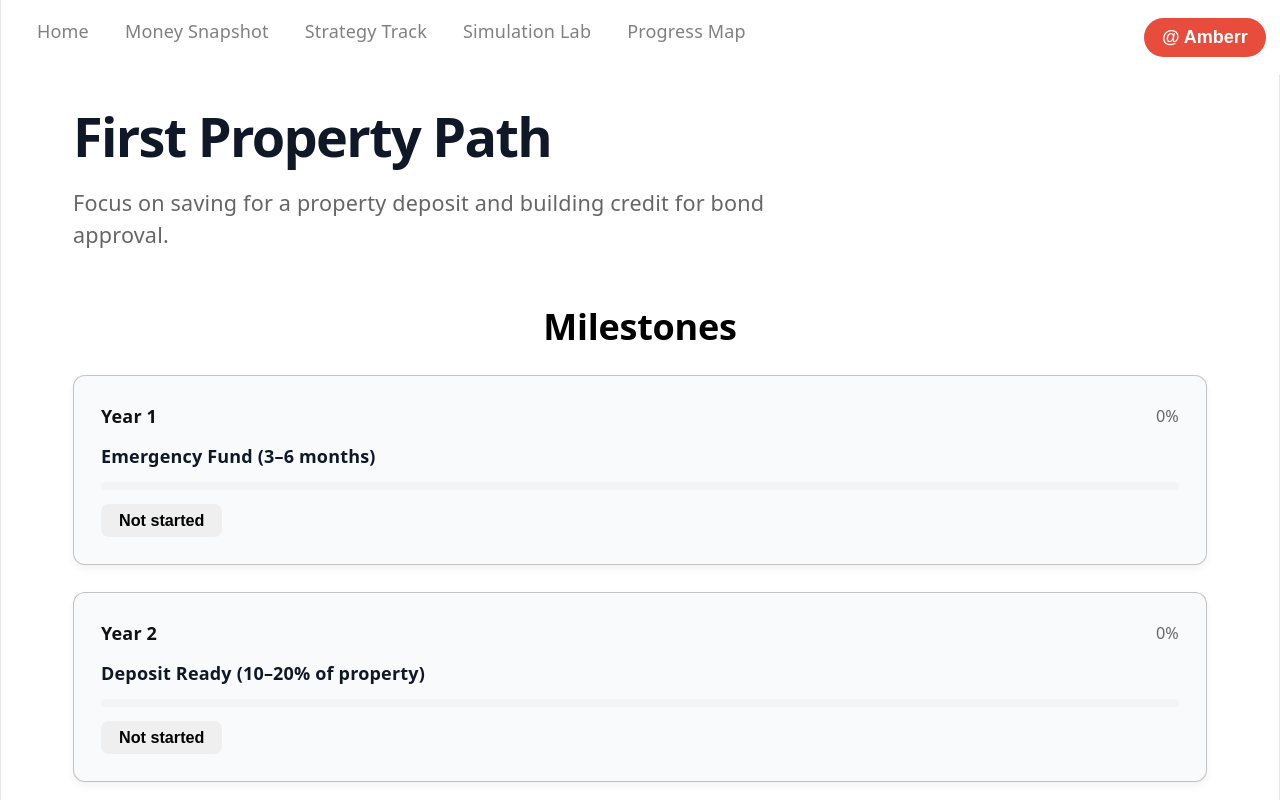
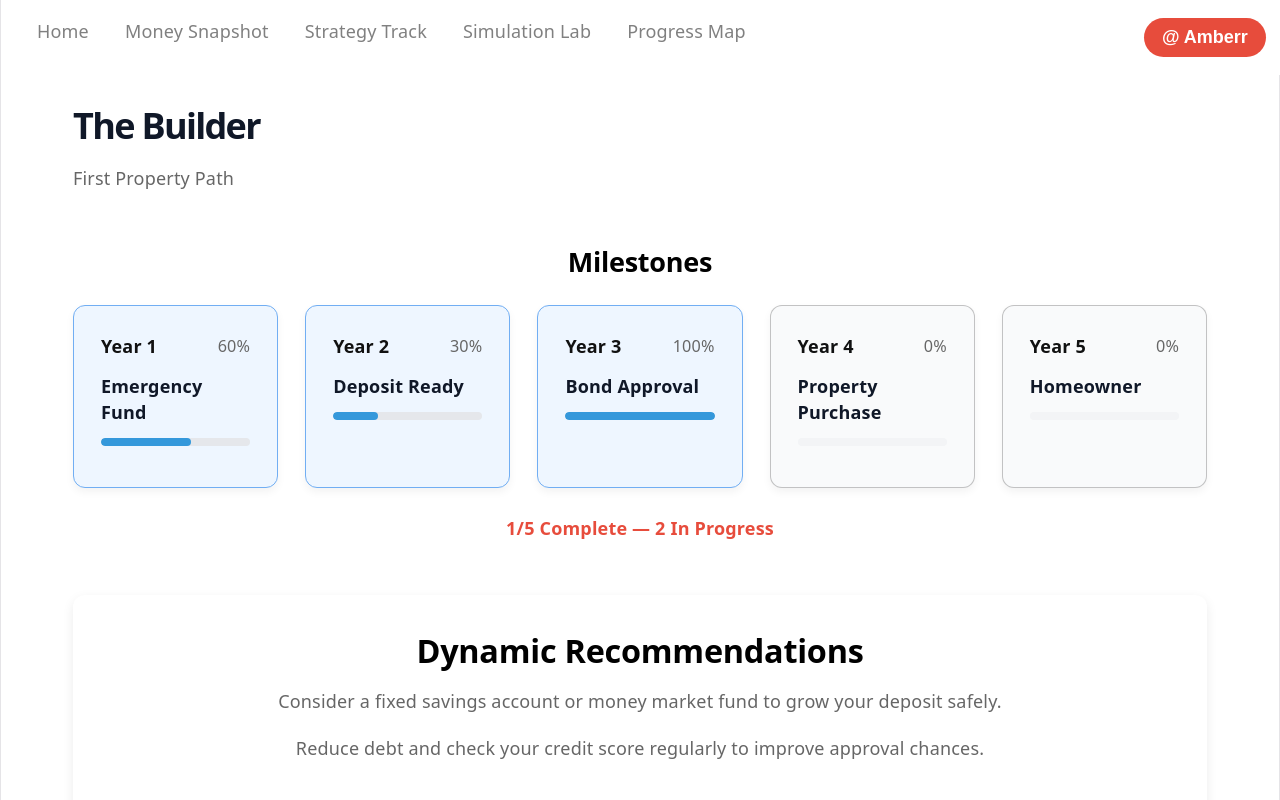
Before and after one commit to AmberCooper23/IMAssignment2, a React (Vite) app in the folder absa-frontend/: page /tracks/first-property in a window 1280 px wide. Shown: the top 800 px of the page. Built offline with nearby package versions, Linux system fonts and the light colour scheme.

Commit message:
fucken finally

```diff
--- a/absa-frontend/src/components/StrategyMilestones/StrategyMilestones.css
+++ b/absa-frontend/src/components/StrategyMilestones/StrategyMilestones.css
@@ -56,12 +56,9 @@
 }
 
 .milestoneRow {
-  display: flex;
-  flex-direction: row;
-  justify-content: space-between;
-  align-items: stretch;
-  gap: 1rem;
-  margin: 1rem 0;
+    display: flex;
+    flex-direction: row;
+    gap: 1.5rem;
 }
 
 .milestoneCard {
--- a/absa-frontend/src/pages/FirstPropertyPage/FirstProperty.css
+++ b/absa-frontend/src/pages/FirstPropertyPage/FirstProperty.css
@@ -10,7 +10,7 @@
 }
 
 .trackDetailTitle {
-    font-size: 3rem;
+    font-size: 2rem;
     font-weight: bold;
     margin-bottom: 1rem;
     line-height: 1.2;
@@ -19,20 +19,19 @@
 }
 
 .trackDetailSubtitle {
-    font-size: 1.2rem;
+    font-size: 1rem;
     color: #666;
     max-width: 700px;
     line-height: 1.5;
     text-align: left;
 }
 
-/* Milestones Section */
 .milestones {
     margin-bottom: 3rem;
 }
 
 .milestonesTitle {
-    font-size: 2rem;
+    font-size: 1.5rem;
     font-weight: bold;
     margin-bottom: 1.5rem;
     color: black;
@@ -40,7 +39,7 @@
 
 .milestoneRow {
     display: flex;
-    flex-direction: column;
+    flex-direction: row;
     gap: 1.5rem;
 }
 
--- a/absa-frontend/src/pages/FirstPropertyPage/FirstProperty.jsx
+++ b/absa-frontend/src/pages/FirstPropertyPage/FirstProperty.jsx
@@ -1,86 +1,64 @@
-import React, { useState } from "react";
+import React, { useContext } from "react";
+import StrategyTrackContext from "../../context/StrategyTrackContext";
 import "./FirstProperty.css";
 
 function FirstPropertyPath() {
-    const [milestones, setMilestones] = useState([
-        { year: 1, title: "Emergency Fund (3–6 months)", progress: 0 },
-        { year: 2, title: "Deposit Ready (10–20% of property)", progress: 0 },
-        { year: 3, title: "Bond Approval (credit score & debt)", progress: 0 },
-    ]);
+    const { tracks } = useContext(StrategyTrackContext);
+    const track = tracks.find(t => t.id === "builder");
 
-    const handleProgress = (index) => {
-        setMilestones((prev) =>
-            prev.map((m, i) => {
-                if (i === index) {
-                    // cycle through 0 → 50 → 100 → 0
-                    const next =
-                        m.progress === 0 ? 50 : m.progress === 50 ? 100 : 0;
-                    return { ...m, progress: next };
-                }
-                return m;
-            })
-        );
-    };
-
-    const completed = milestones.filter((m) => m.progress >= 100).length;
-    const inProgress = milestones.filter((m) => m.progress > 0 && m.progress < 100).length;
+    const completed = track.milestones.filter(m => m.progress >= 100).length;
+    const inProgress = track.milestones.filter(m => m.progress > 0 && m.progress < 100).length;
 
     return (
         <main className="trackDetail">
             <header className="trackDetailHeader">
-                <h1 className="trackDetailTitle">First Property Path</h1>
-                <p className="trackDetailSubtitle">
-                    Focus on saving for a property deposit and building credit for bond approval.
-                </p>
+                <h1 className="trackDetailTitle">{track.name}</h1>
+                <p className="trackDetailSubtitle">{track.description}</p>
             </header>
 
             <section className="milestones">
                 <h2 className="milestonesTitle">Milestones</h2>
                 <div className="milestoneRow">
-                    {milestones.map((m, idx) => (
+                    {track.milestones.map((m, idx) => (
                         <div
                             key={idx}
                             className={`milestoneCard ${m.progress > 0 ? "hasProgress" : ""}`}
                         >
                             <div className="milestoneTop">
                                 <span className="milestoneYear">Year {m.year}</span>
-                                <span className="milestonePercent">{m.progress}%</span>
+                                <span className="milestonePercent">{Math.round(m.progress)}%</span>
                             </div>
                             <p className="milestoneTitle">{m.title}</p>
                             <div className={`progressBar ${m.progress === 0 ? "noProgress" : ""}`}>
                                 <div
                                     className="progressFill"
-                                    style={{ width: `${m.progress}%` }}
+                                    style={{ width: `${Math.round(m.progress)}%` }}
                                 ></div>
                             </div>
-                            <button onClick={() => handleProgress(idx)}>
-                                {m.progress === 0
-                                    ? "Not started"
-                                    : m.progress === 50
-                                    ? "In progress"
-                                    : "Done"}
-                            </button>
                         </div>
                     ))}
                 </div>
                 <div className="completionBanner">
                     <span>
-                        {completed}/{milestones.length} Complete — {inProgress} In Progress
+                        {completed}/{track.milestones.length} Complete — {inProgress} In Progress
                     </span>
                 </div>
             </section>
 
             <section className="recommendations">
                 <h2 className="recommendationsTitle">Dynamic Recommendations</h2>
-                <p>
-                    If your emergency fund is “Not started,” prioritise building at least 3 months of living expenses.
-                </p>
-                <p>
-                    When your deposit is “In progress,” consider a fixed savings account or money market fund.
-                </p>
-                <p>
-                    For “Bond Approval,” reduce debt and check your credit score regularly.
-                </p>
+                {track.milestones.map(m => {
+                    if (m.title.includes("Emergency Fund") && m.progress === 0) {
+                        return <p key={m.title}>Prioritise building at least 3–6 months of living expenses.</p>;
+                    }
+                    if (m.title.includes("Deposit") && m.progress > 0 && m.progress < 100) {
+                        return <p key={m.title}>Consider a fixed savings account or money market fund to grow your deposit safely.</p>;
+                    }
+                    if (m.title.includes("Bond") && m.progress > 0) {
+                        return <p key={m.title}>Reduce debt and check your credit score regularly to improve approval chances.</p>;
+                    }
+                    return null;
+                })}
             </section>
 
             <section className="education">
```
